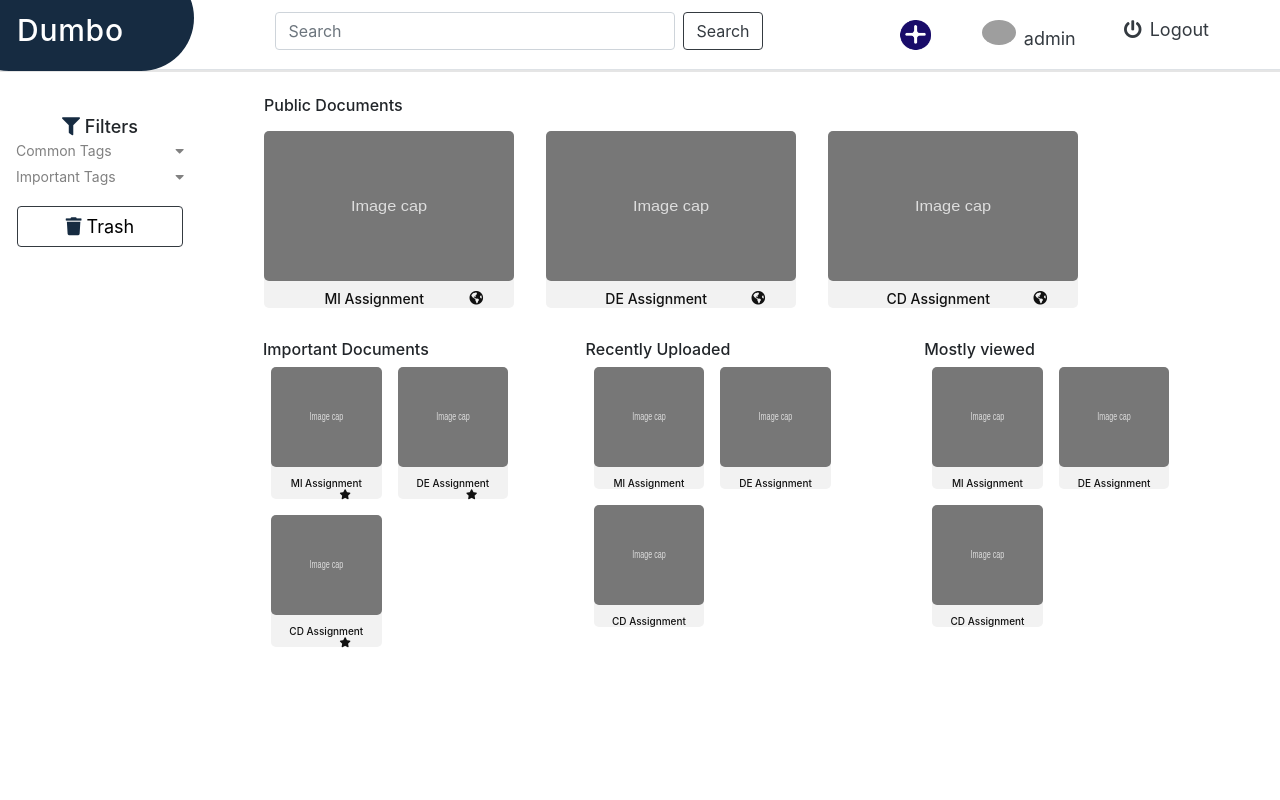
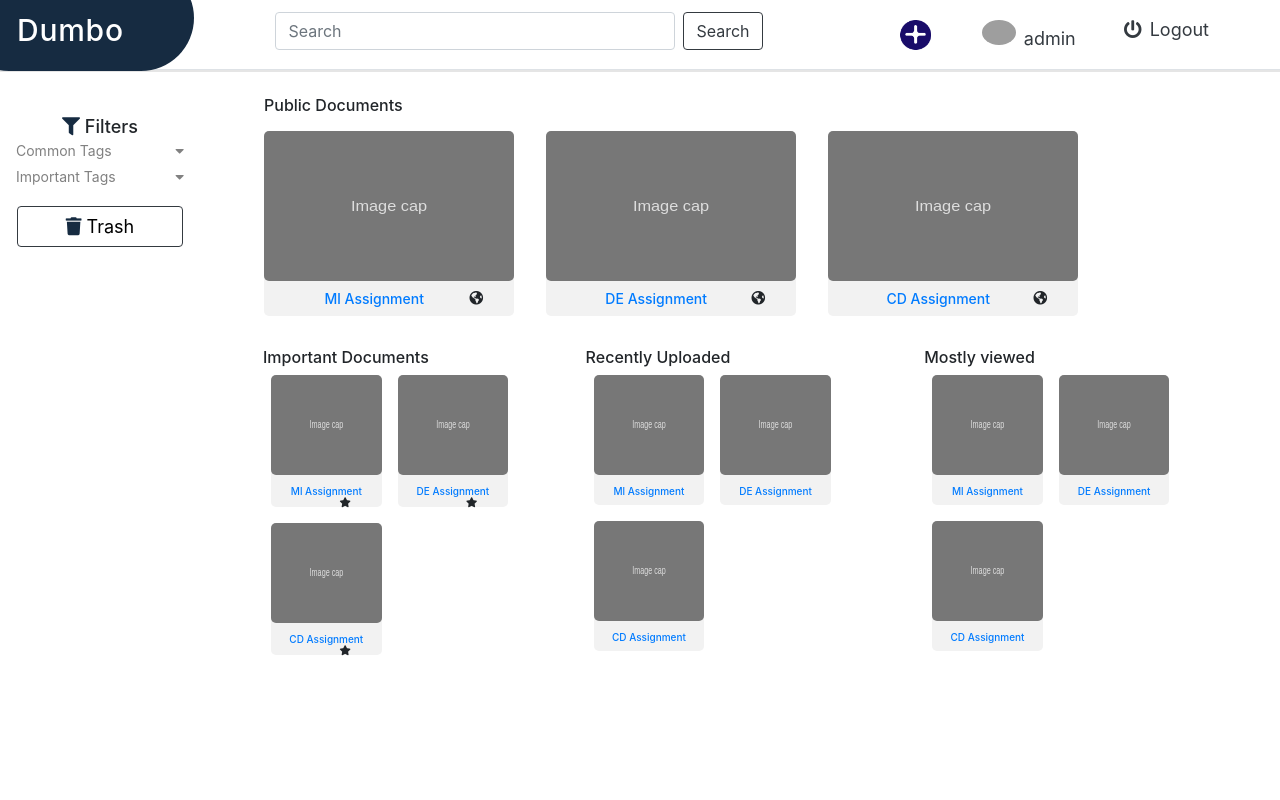
Before and after one commit to Lokesh-pavan-kumar/dumbo, a Django app: template documents/templates/documents/my_documents.html in a window 1280 px wide. Run offline with Django 3.2, Linux system fonts and the light colour scheme; data comes from the database, SQL or seed files in the repository; both versions use the stored data as it was after the commit; tables that the repository leaves empty hold one stand-in row (values such as "Sample post"); the template is opened without the code that fills it: values that come from a table or form of the project are taken from there, most other values are stand-ins (such as "Sample title", 1, 10 or a date in 2020); parts of the project's set-up code (start-up, migrations or seed data) failed here and were passed over; some libraries are stand-ins or nearby versions; grey boxes are pictures that could not be loaded.

Commit message:
added links to files

```diff
--- a/documents/templates/documents/my_documents.html
+++ b/documents/templates/documents/my_documents.html
@@ -60,7 +60,8 @@
                 <a id="golink" style="color: #111111;cursor: auto" href="#"><div class="container column p-0 m-3" >
                     <img src="{% static "accounts/imagecap.svg" %}" alt="" style="height: 150px;width: 100%;border-radius: 5px">
                     <div class="container-fluid">
-                        <h2 class="text-center pt-2" style="font-family: {% static "accounts/Montserrat-Medium.ttf" %};font-size: 14px">{{ document.name }}
+                        <h2 class="text-center py-2" style="font-family: {% static "accounts/Montserrat-Medium.ttf" %};font-size: 14px">
+                            <a style="text-decoration: none" href="{{ document.path.url }}" target="_blank">{{ document.name }}</a>
                             <i style="float: right;" class="pr-3 fas fa-globe-americas"></i></h2>
                     </div>
                 </div></a>
@@ -78,7 +79,8 @@
                     <a id="golink" style="color: #111111;cursor: auto" href="#"><div class="container column-d p-0 m-2" >
                         <img src="{% static "accounts/imagecap.svg" %}" alt="" style="height: 100px;width: 100%;border-radius: 5px">
                         <div class="container-fluid">
-                            <h2 class="pt-2" style="font-family: {% static "accounts/Montserrat-Medium.ttf" %};font-size: 10px">{{ document.name }}
+                            <h2 class="py-2" style="font-family: {% static "accounts/Montserrat-Medium.ttf" %};font-size: 10px">
+                                <a style="text-decoration: none" target="_blank" href="{{ document.path.url }}">{{ document.name }}</a>
                                 <i style="float: right;" class=" pr-3 fas fa-star"></i></h2>
                         </div>
                     </div></a>
@@ -94,7 +96,8 @@
                 {% for document in documents %}
                     <a id="golink" style="color: #111111;cursor: auto" href="#"><div class="container column-d p-0 m-2" >
                         <img src="{% static "accounts/imagecap.svg" %}" alt="" style="height: 100px;width: 100%;border-radius: 5px">
-                        <h2 class="pt-2" style="font-family: {% static "accounts/Montserrat-Medium.ttf" %};font-size: 10px">{{ document.name }}</h2>
+                        <h2 class="py-2" style="font-family: {% static "accounts/Montserrat-Medium.ttf" %};font-size: 10px">
+                            <a style="text-decoration: none" target="_blank" href="{{ document.path.url }}">{{ document.name }}</a></h2>
                     </div></a>
                     <div class="dropdown-menu dropdown-menu-sm" id="context-menu">
           <a class="dropdown-item" href="#">Action</a>
@@ -108,7 +111,7 @@
                 {% for document in documents %}
                     <a id="golink" style="color: #111111;cursor: auto" href="#"><div class="container column-d p-0 m-2" >
                         <img src="{% static "accounts/imagecap.svg" %}" alt="" style="height: 100px;width: 100%;border-radius: 5px">
-                        <h2 class="pt-2" style="font-family: {% static "accounts/Montserrat-Medium.ttf" %};font-size: 10px">{{ document.name }}</h2>
+                        <h2 class="py-2" style="font-family: {% static "accounts/Montserrat-Medium.ttf" %};font-size: 10px"><a style="text-decoration: none;" href="{{ document.path.url }}" target="_blank">{{ document.name }}</a></h2>
                     </div></a>
                     <div class="dropdown-menu dropdown-menu-sm" id="context-menu">
           <a class="dropdown-item" href="#">Action</a>
--- a/documents/views.py
+++ b/documents/views.py
@@ -39,9 +39,9 @@ def my_documents(request):
                 doc_object.tags.add(*tags)
                 doc_object.save()
             return redirect('my_documents')
-    context = {'form': form, 'documents': Document.objects.all()[:4],
-               'public_documents': Document.objects.filter(is_public=True),
-               'important_documents': Document.objects.filter(is_important=True),
+    context = {'form': form, 'documents': Document.objects.filter(owner=request.user)[:4],
+               'public_documents': Document.objects.filter(is_public=True, owner=request.user),
+               'important_documents': Document.objects.filter(is_important=True, owner=request.user),
                'common_tags': Document.tags.most_common()[:10],
                'profile': Profile.objects.get(user=request.user)}
     return render(request, 'documents/my_documents.html', context)
```
Also changed, not shown: db.sqlite3.
